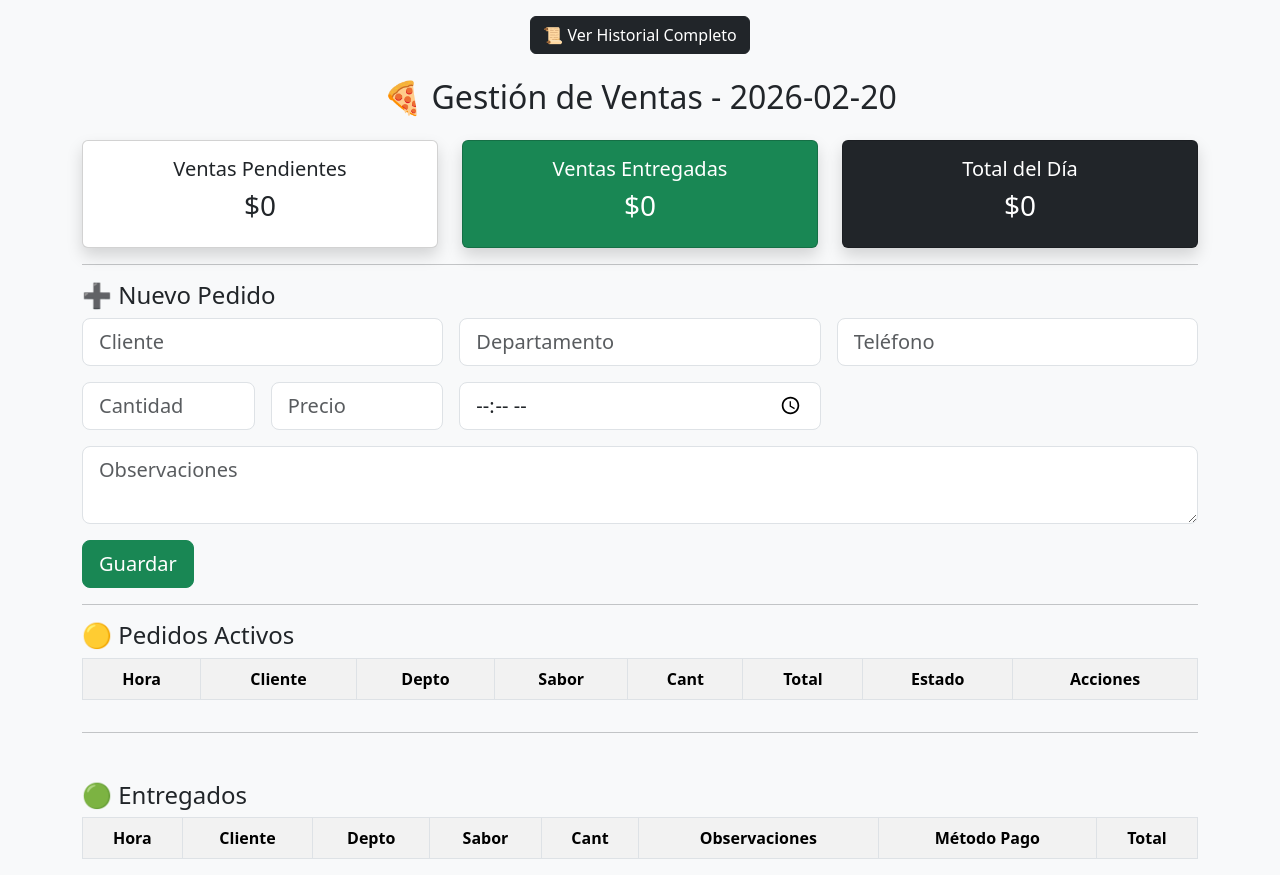
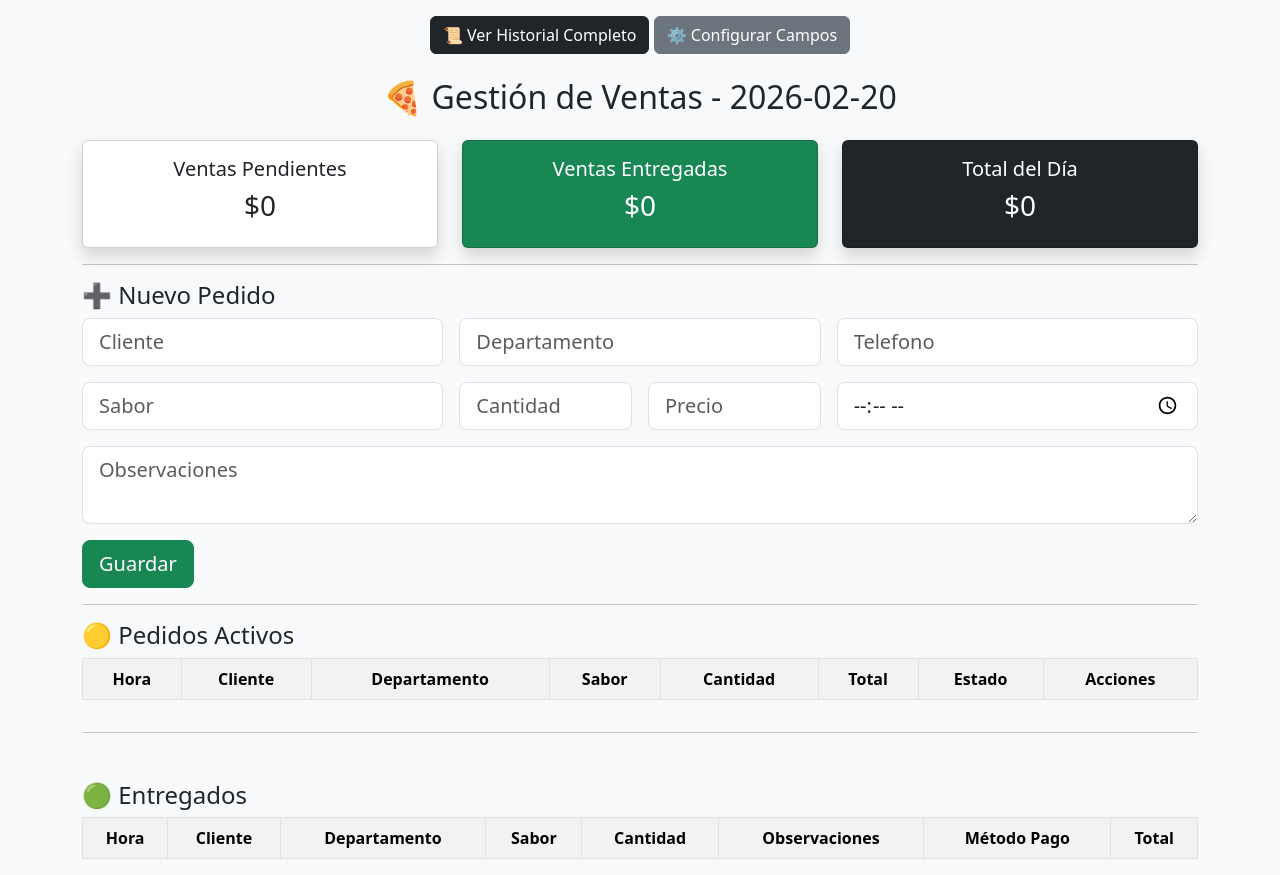
Before and after one commit to psvacg0035-art/gestor_pizzas, a Flask app: page / in a window 1280 px wide. Run offline with Flask 3, Linux system fonts and the light colour scheme; data comes from the database, SQL or seed files in the repository; data that the repository does not hold is empty.

Commit message:
deploy con campos configurables

```diff
--- a/app.py
+++ b/app.py
@@ -7,6 +7,10 @@ from openpyxl.utils import get_column_letter
 import io
 
 app = Flask(__name__)
+
+# ============================
+# 🔴 CONFIGURACIÓN SEGURA POSTGRESQL
+# ============================
 
 database_url = os.getenv("DATABASE_URL")
 
@@ -22,7 +26,7 @@ app.config["SQLALCHEMY_TRACK_MODIFICATIONS"] = False
 db = SQLAlchemy(app)
 
 # ============================
-# MODELO ORIGINAL (NO TOCADO)
+# MODELO ORIGINAL (NO MODIFICADO)
 # ============================
 
 class Pedido(db.Model):
@@ -41,32 +45,46 @@ class Pedido(db.Model):
     fecha = db.Column(db.Date, default=datetime.today)
 
 # ============================
-# NUEVOS MODELOS DINÁMICOS
+# 🆕 NUEVO MODELO PARA CONFIGURAR CAMPOS
 # ============================
 
-class CampoConfig(db.Model):
+class ConfigCampo(db.Model):
     id = db.Column(db.Integer, primary_key=True)
-    nombre = db.Column(db.String(100))
+    clave = db.Column(db.String(50), unique=True)
+    nombre_mostrar = db.Column(db.String(100))
     activo = db.Column(db.Boolean, default=True)
-    opciones = db.relationship("OpcionCampo", backref="campo", cascade="all, delete")
 
-class OpcionCampo(db.Model):
-    id = db.Column(db.Integer, primary_key=True)
-    nombre = db.Column(db.String(100))
-    campo_id = db.Column(db.Integer, db.ForeignKey("campo_config.id"))
+# ============================
+# Crear tablas y cargar configuración inicial
+# ============================
 
 with app.app_context():
     db.create_all()
 
+    campos_base = [
+        ("cliente", "Cliente"),
+        ("departamento", "Departamento"),
+        ("telefono", "Telefono"),
+        ("sabor", "Sabor"),
+        ("cantidad", "Cantidad"),
+        ("precio", "Precio"),
+    ]
+
+    for clave, nombre in campos_base:
+        existe = ConfigCampo.query.filter_by(clave=clave).first()
+        if not existe:
+            nuevo = ConfigCampo(clave=clave, nombre_mostrar=nombre)
+            db.session.add(nuevo)
+
+    db.session.commit()
+
 # ============================
-# INDEX (MODIFICADO SOLO PARA MOSTRAR CAMPOS)
+# RUTAS
 # ============================
 
 @app.route("/")
 def index():
     hoy = datetime.today().date()
-
-    campos = CampoConfig.query.filter_by(activo=True).all()
 
     pedidos_activos = Pedido.query.filter(
         Pedido.estado != "Entregado",
@@ -82,6 +100,10 @@ def index():
     total_entregado = sum(p.total for p in pedidos_entregados)
     total_general = total_dia + total_entregado
 
+    # 🆕 AGREGADO: enviar configuración a la vista
+    config_campos = ConfigCampo.query.all()
+    config_dict = {c.clave: c for c in config_campos}
+
     return render_template(
         "index.html",
         pedidos_activos=pedidos_activos,
@@ -90,33 +112,19 @@ def index():
         total_entregado=total_entregado,
         total_general=total_general,
         fecha_hoy=hoy,
-        campos=campos
+        config=config_dict   # 🆕 agregado
     )
-
-# ============================
-# AGREGAR PEDIDO (MODIFICADO SOLO PARA LEER CAMPOS DINÁMICOS)
-# ============================
 
 @app.route("/agregar", methods=["POST"])
 def agregar():
     cliente = request.form["cliente"]
     departamento = request.form["departamento"]
     telefono = request.form["telefono"]
+    sabor = request.form["sabor"]
     cantidad = int(request.form["cantidad"])
     precio = int(request.form["precio"])
     hora = request.form["hora"]
     observaciones = request.form.get("observaciones")
-
-    # 🔥 Capturar campos dinámicos
-    campos = CampoConfig.query.filter_by(activo=True).all()
-    seleccion = []
-
-    for campo in campos:
-        valor = request.form.get(f"campo_{campo.id}")
-        if valor:
-            seleccion.append(valor)
-
-    sabor_final = " - ".join(seleccion)
 
     total = cantidad * precio
 
@@ -124,7 +132,7 @@ def agregar():
         cliente=cliente,
         departamento=departamento,
         telefono=telefono,
-        sabor=sabor_final,
+        sabor=sabor,
         cantidad=cantidad,
         precio=precio,
         total=total,
@@ -137,34 +145,126 @@ def agregar():
 
     return redirect("/")
 
+@app.route("/cambiar_estado/<int:id>/<estado>")
+def cambiar_estado(id, estado):
+    pedido = Pedido.query.get(id)
+    if pedido:
+        pedido.estado = estado
+        db.session.commit()
+    return redirect("/")
+
+@app.route("/entregar", methods=["POST"])
+def entregar():
+    pedido_id = request.form.get("pedido_id")
+    metodo_pago = request.form.get("metodo_pago")
+
+    pedido = Pedido.query.get(pedido_id)
+
+    if pedido:
+        pedido.estado = "Entregado"
+        pedido.metodo_pago = metodo_pago
+        db.session.commit()
+
+    return redirect("/")
+
+@app.route("/eliminar/<int:id>")
+def eliminar(id):
+    pedido = Pedido.query.get(id)
+    if pedido:
+        db.session.delete(pedido)
+        db.session.commit()
+    return redirect("/")
+
 # ============================
-# PANEL ADMIN CAMPOS
+# HISTORIAL COMPLETO
+# ============================
+
+@app.route("/historial")
+def historial():
+    pedidos = Pedido.query.order_by(Pedido.fecha.desc(), Pedido.id.desc()).all()
+    return render_template("historial.html", pedidos=pedidos)
+
+# ============================
+# EXPORTAR A EXCEL
+# ============================
+
+@app.route("/exportar_excel")
+def exportar_excel():
+    pedidos = Pedido.query.order_by(Pedido.fecha.asc(), Pedido.id.asc()).all()
+
+    wb = Workbook()
+    ws = wb.active
+    ws.title = "Historial Pedidos"
+
+    encabezados = [
+        "ID",
+        "Fecha",
+        "Cliente",
+        "Departamento",
+        "Telefono",
+        "Sabor",
+        "Cantidad",
+        "Precio",
+        "Total",
+        "Estado",
+        "Observaciones",
+        "Metodo Pago"
+    ]
+
+    ws.append(encabezados)
+
+    for p in pedidos:
+        ws.append([
+            p.id,
+            p.fecha,
+            p.cliente,
+            p.departamento,
+            p.telefono,
+            p.sabor,
+            p.cantidad,
+            p.precio,
+            p.total,
+            p.estado,
+            p.observaciones or "",
+            p.metodo_pago or ""
+        ])
+
+    for col in ws.columns:
+        max_length = 0
+        col_letter = get_column_letter(col[0].column)
+        for cell in col:
+            if cell.value:
+                max_length = max(max_length, len(str(cell.value)))
+        ws.column_dimensions[col_letter].width = max_length + 2
+
+    output = io.BytesIO()
+    wb.save(output)
+    output.seek(0)
+
+    return send_file(
+        output,
+        download_name="historial_pedidos.xlsx",
+        as_attachment=True
+    )
+
+# ============================
+# 🆕 PANEL ADMINISTRAR CAMPOS
 # ============================
 
 @app.route("/admin_campos")
 def admin_campos():
-    campos = CampoConfig.query.all()
+    campos = ConfigCampo.query.all()
     return render_template("admin_campos.html", campos=campos)
 
-@app.route("/crear_campo", methods=["POST"])
-def crear_campo():
-    nombre = request.form["nombre"]
-    nuevo = CampoConfig(nombre=nombre)
-    db.session.add(nuevo)
-    db.session.commit()
+@app.route("/editar_campo/<int:id>", methods=["POST"])
+def editar_campo(id):
+    campo = ConfigCampo.query.get(id)
+    if campo:
+        campo.nombre_mostrar = request.form["nombre"]
+        campo.activo = "activo" in request.form
+        db.session.commit()
     return redirect("/admin_campos")
 
-@app.route("/crear_opcion/<int:campo_id>", methods=["POST"])
-def crear_opcion(campo_id):
-    nombre = request.form["nombre"]
-    nueva = OpcionCampo(nombre=nombre, campo_id=campo_id)
-    db.session.add(nueva)
-    db.session.commit()
-    return redirect("/admin_campos")
-
-# ============================
-# TODO LO DEMÁS NO SE TOCA
-# ============================
-
-# (Aquí pegas exactamente todas tus rutas originales:
-# cambiar_estado, entregar, eliminar, historial, exportar_excel)
+# 🔴 NO MODIFICADO
+if __name__ == "__main__":
+    app.run(debug=True)
--- a/templates/index.html
+++ b/templates/index.html
@@ -7,6 +7,7 @@
 </head>
 <div class="text-center mt-3">
     <a href="/historial" class="btn btn-dark">📜 Ver Historial Completo</a>
+    <a href="/admin_campos" class="btn btn-secondary">⚙ Configurar Campos</a>
 </div>
 
 <body class="bg-light">
@@ -42,36 +43,41 @@
 
 <form action="/agregar" method="POST" class="row g-3">
 
+{% if config["cliente"].activo %}
 <div class="col-md-4">
-<input class="form-control form-control-lg" name="cliente" placeholder="Cliente" required>
+<input class="form-control form-control-lg" name="cliente" placeholder="{{ config['cliente'].nombre_mostrar }}" required>
 </div>
+{% endif %}
 
+{% if config["departamento"].activo %}
 <div class="col-md-4">
-<input class="form-control form-control-lg" name="departamento" placeholder="Departamento" required>
+<input class="form-control form-control-lg" name="departamento" placeholder="{{ config['departamento'].nombre_mostrar }}" required>
 </div>
+{% endif %}
 
+{% if config["telefono"].activo %}
 <div class="col-md-4">
-<input class="form-control form-control-lg" name="telefono" placeholder="Teléfono">
+<input class="form-control form-control-lg" name="telefono" placeholder="{{ config['telefono'].nombre_mostrar }}">
 </div>
+{% endif %}
 
-{% for campo in campos %}
+{% if config["sabor"].activo %}
 <div class="col-md-4">
-<select class="form-control form-control-lg" name="campo_{{ campo.id }}" required>
-<option value="">Seleccionar {{ campo.nombre }}</option>
-{% for opcion in campo.opciones %}
-<option value="{{ opcion.nombre }}">{{ opcion.nombre }}</option>
-{% endfor %}
-</select>
+<input class="form-control form-control-lg" name="sabor" placeholder="{{ config['sabor'].nombre_mostrar }}" required>
 </div>
-{% endfor %}
+{% endif %}
 
+{% if config["cantidad"].activo %}
 <div class="col-md-2">
-<input class="form-control form-control-lg" type="number" name="cantidad" placeholder="Cantidad" required>
+<input class="form-control form-control-lg" type="number" name="cantidad" placeholder="{{ config['cantidad'].nombre_mostrar }}" required>
 </div>
+{% endif %}
 
+{% if config["precio"].activo %}
 <div class="col-md-2">
-<input class="form-control form-control-lg" type="number" name="precio" placeholder="Precio" required>
+<input class="form-control form-control-lg" type="number" name="precio" placeholder="{{ config['precio'].nombre_mostrar }}" required>
 </div>
+{% endif %}
 
 <div class="col-md-4">
 <input class="form-control form-control-lg" type="time" name="hora" required>
@@ -95,10 +101,10 @@
 <table class="table table-bordered table-striped text-center align-middle">
 <tr>
 <th>Hora</th>
-<th>Cliente</th>
-<th>Depto</th>
-<th>Sabor</th>
-<th>Cant</th>
+<th>{{ config['cliente'].nombre_mostrar }}</th>
+<th>{{ config['departamento'].nombre_mostrar }}</th>
+<th>{{ config['sabor'].nombre_mostrar }}</th>
+<th>{{ config['cantidad'].nombre_mostrar }}</th>
 <th>Total</th>
 <th>Estado</th>
 <th>Acciones</th>
@@ -152,10 +158,10 @@ Eliminar
 <table class="table table-bordered table-striped text-center align-middle">
 <tr>
 <th>Hora</th>
-<th>Cliente</th>
-<th>Depto</th>
-<th>Sabor</th>
-<th>Cant</th>
+<th>{{ config['cliente'].nombre_mostrar }}</th>
+<th>{{ config['departamento'].nombre_mostrar }}</th>
+<th>{{ config['sabor'].nombre_mostrar }}</th>
+<th>{{ config['cantidad'].nombre_mostrar }}</th>
 <th>Observaciones</th>
 <th>Método Pago</th>
 <th>Total</th>
```
Also changed, not shown: other parts of templates/index.html (+1 -51 lines).
